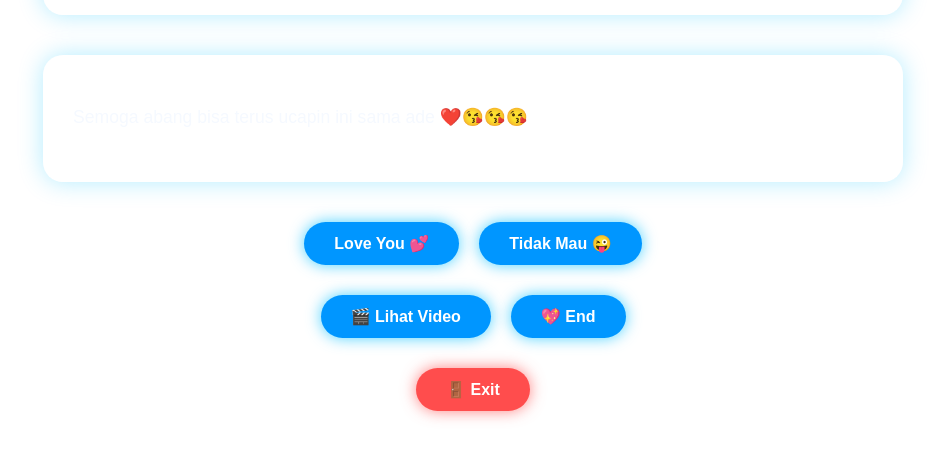
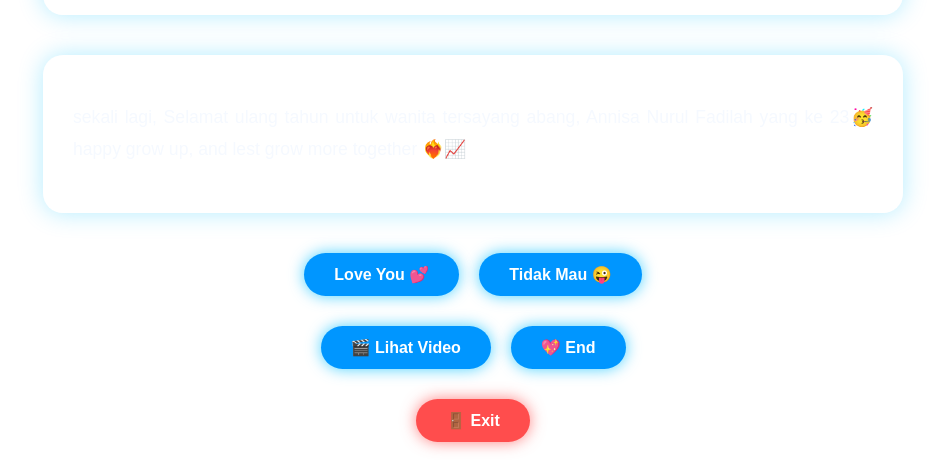
Before and after one commit to Mailsr07/Happy-Birthday-Sayang-main, a plain HTML site: page slide2.html in a window 1280 px wide. Shown: the part 895-1367 px from the top of the page, without its empty margins (167-1112 px from the left). Before the commit the page ends 1336 px from the top, so only its background shows below. Drawn offline with Linux system fonts and the light colour scheme.

Commit message:
Update birthday message for Annisa Nurul Fadilah

```diff
--- a/slide2.html
+++ b/slide2.html
@@ -188,7 +188,7 @@
     </div>
 
     <div class="message-2">
-      <p>Semoga abang bisa terus ucapin ini sama ade ❤️😘😘😘</p>
+      <p>sekali lagi, Selamat ulang tahun untuk wanita tersayang abang, Annisa Nurul Fadilah yang ke 23🥳 happy grow up, and lest grow more together ❤️‍🔥📈</p>
     </div>
 
     <div class="button-row">
```
